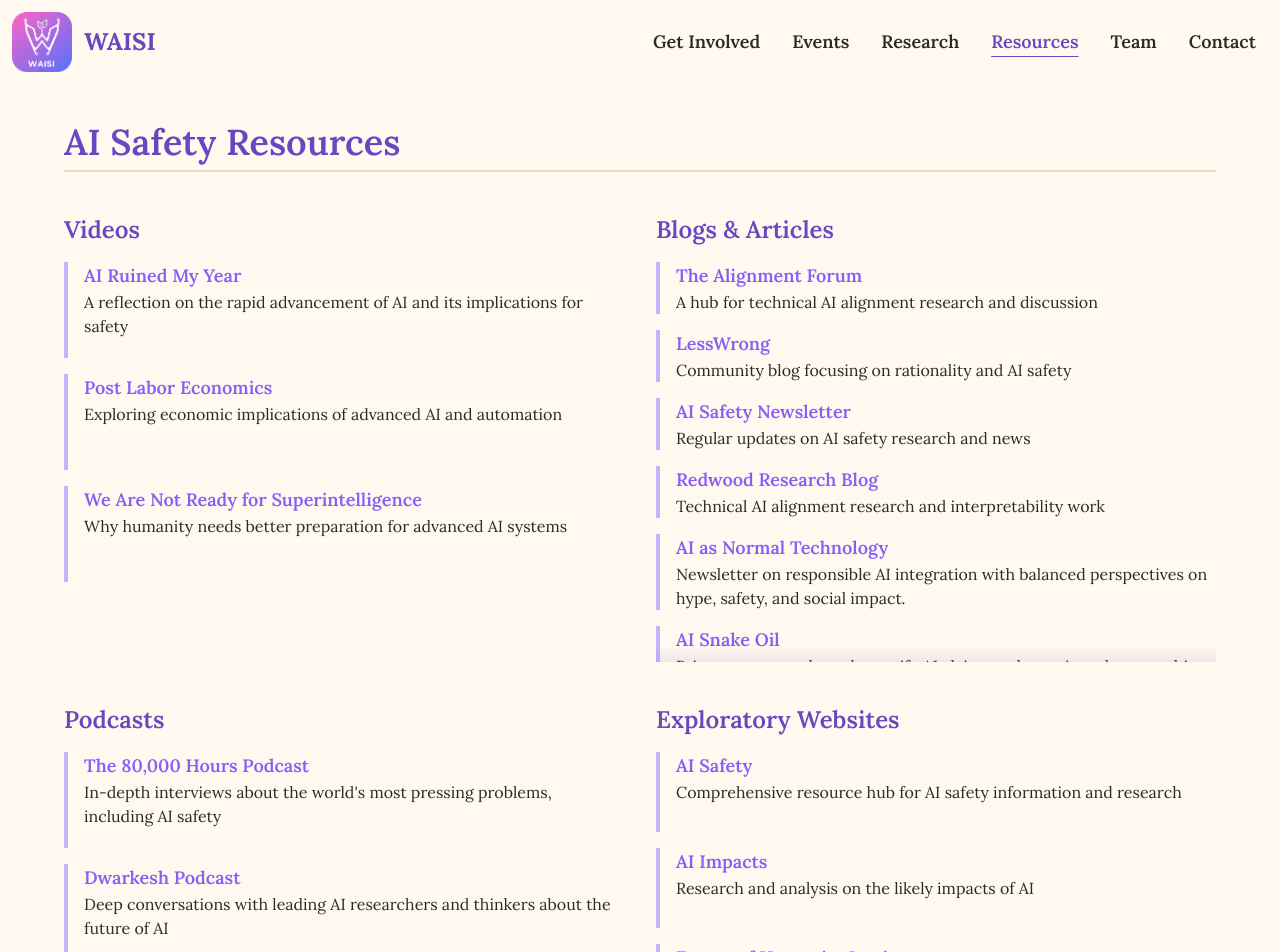
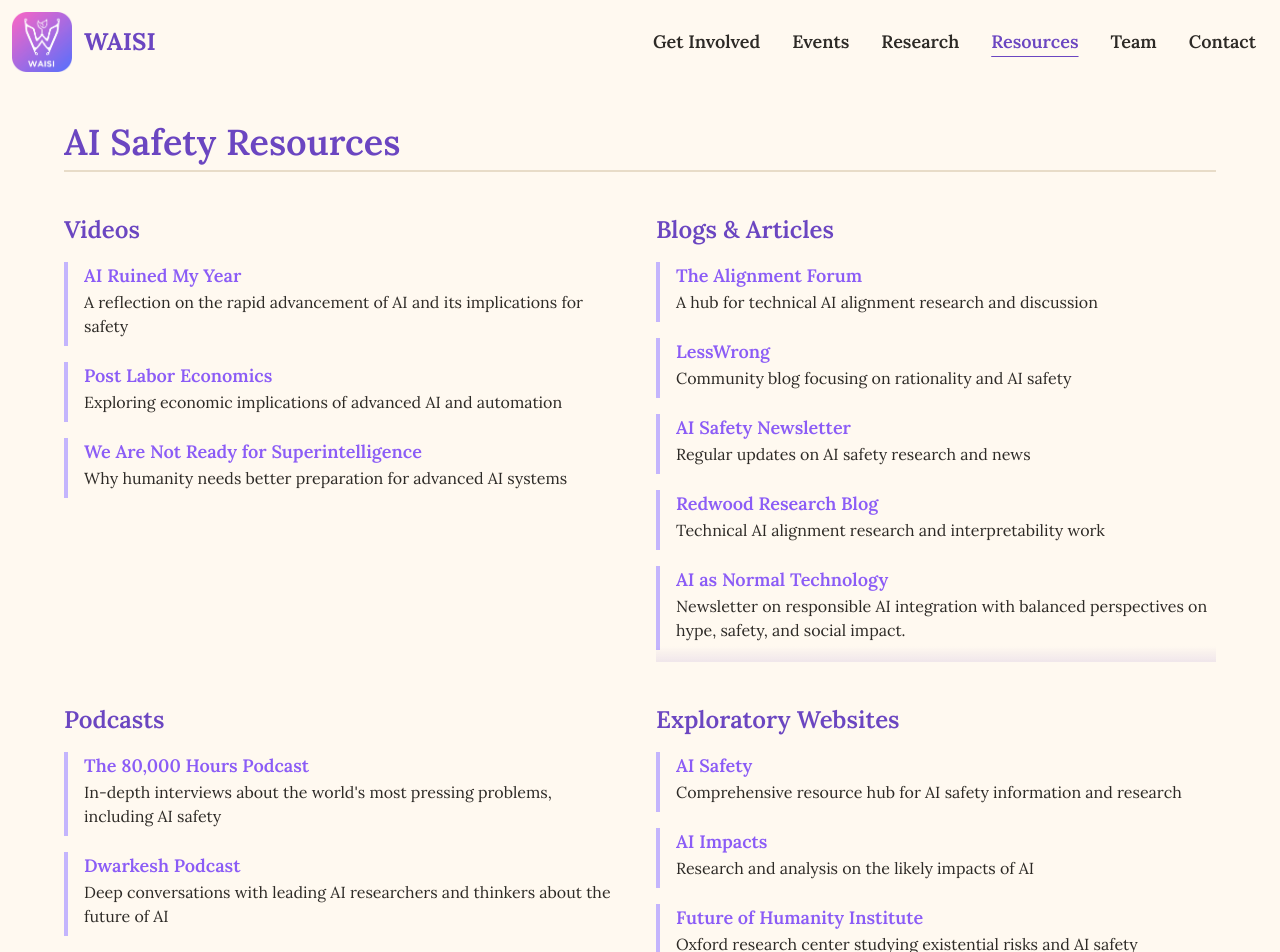
Before and after one commit to aisafetyuw/waisi.org, a Next.js app: page /resources in a window 1280 px wide. Shown: the top 952 px of the page. Built offline with nearby package versions, Linux system fonts and the light colour scheme.

Commit message:
scroll overlap fix

```diff
--- a/src/app/resources/page.tsx
+++ b/src/app/resources/page.tsx
@@ -52,7 +52,7 @@
           {blogs.map((blog, index) => (
             <div
               key={index}
-              className="pl-4 h-20 flex flex-col justify-start"
+              className="pl-4 flex flex-col justify-start pb-2"
               style={{ borderLeft: "4px solid #C4B5FD" }}
             >
               <a
@@ -212,7 +212,7 @@
         backgroundColor: "#FFF9F0",
       }}
     >
-      <div className="px-16 pt-8 pb-16">
+      <div className="px-4 sm:px-8 md:px-16 pt-8 pb-16">
         <h1
           className="text-4xl font-semibold mb-8"
           style={{
@@ -240,7 +240,7 @@
                 {videos.map((video, index) => (
                   <div
                     key={index}
-                    className="pl-4 h-24 flex flex-col justify-start"
+                    className="pl-4 flex flex-col justify-start pb-2"
                     style={{ borderLeft: "4px solid #C4B5FD" }}
                   >
                     <a
@@ -286,7 +286,7 @@
                 {podcasts.map((podcast, index) => (
                   <div
                     key={index}
-                    className="pl-4 h-24 flex flex-col justify-start"
+                    className="pl-4 flex flex-col justify-start pb-2"
                     style={{ borderLeft: "4px solid #C4B5FD" }}
                   >
                     <a
@@ -327,7 +327,7 @@
                 {websites.map((site, index) => (
                   <div
                     key={index}
-                    className="pl-4 h-20 flex flex-col justify-start"
+                    className="pl-4 flex flex-col justify-start pb-2"
                     style={{ borderLeft: "4px solid #C4B5FD" }}
                   >
                     <a
```
